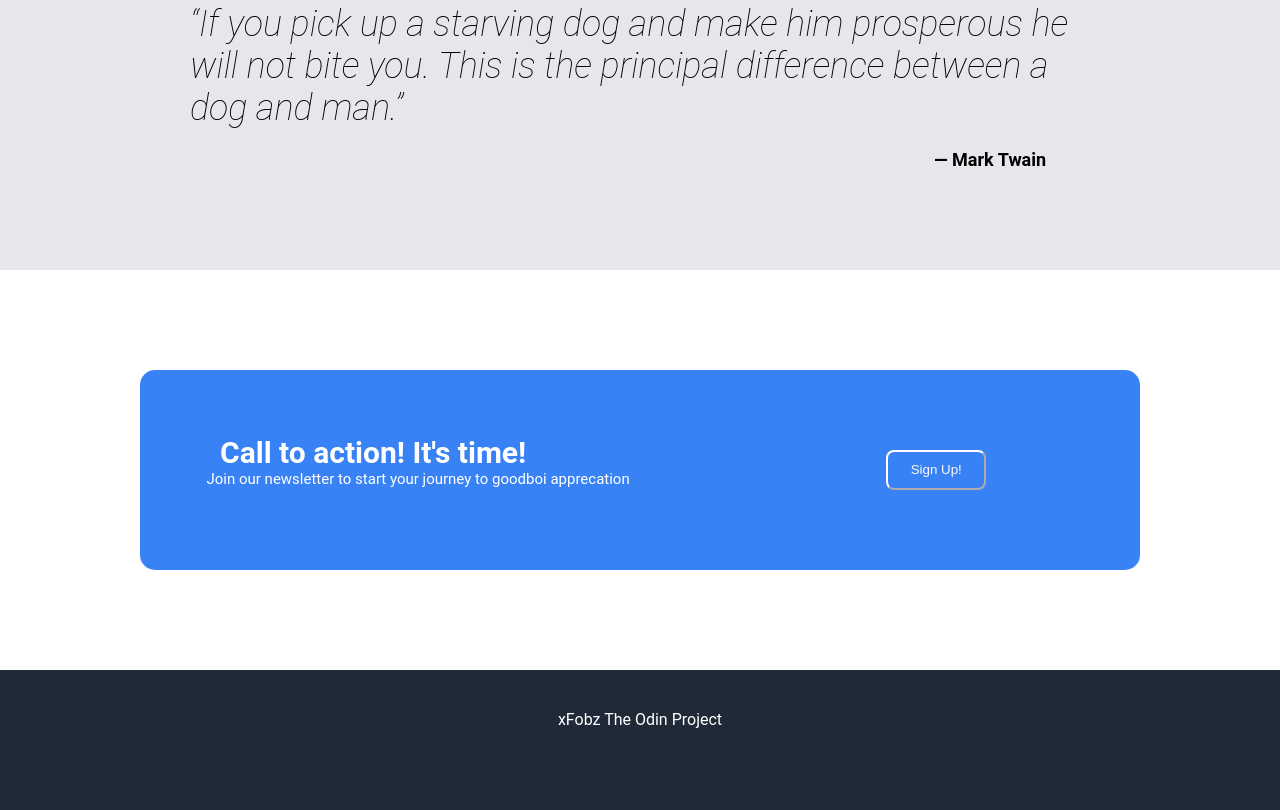
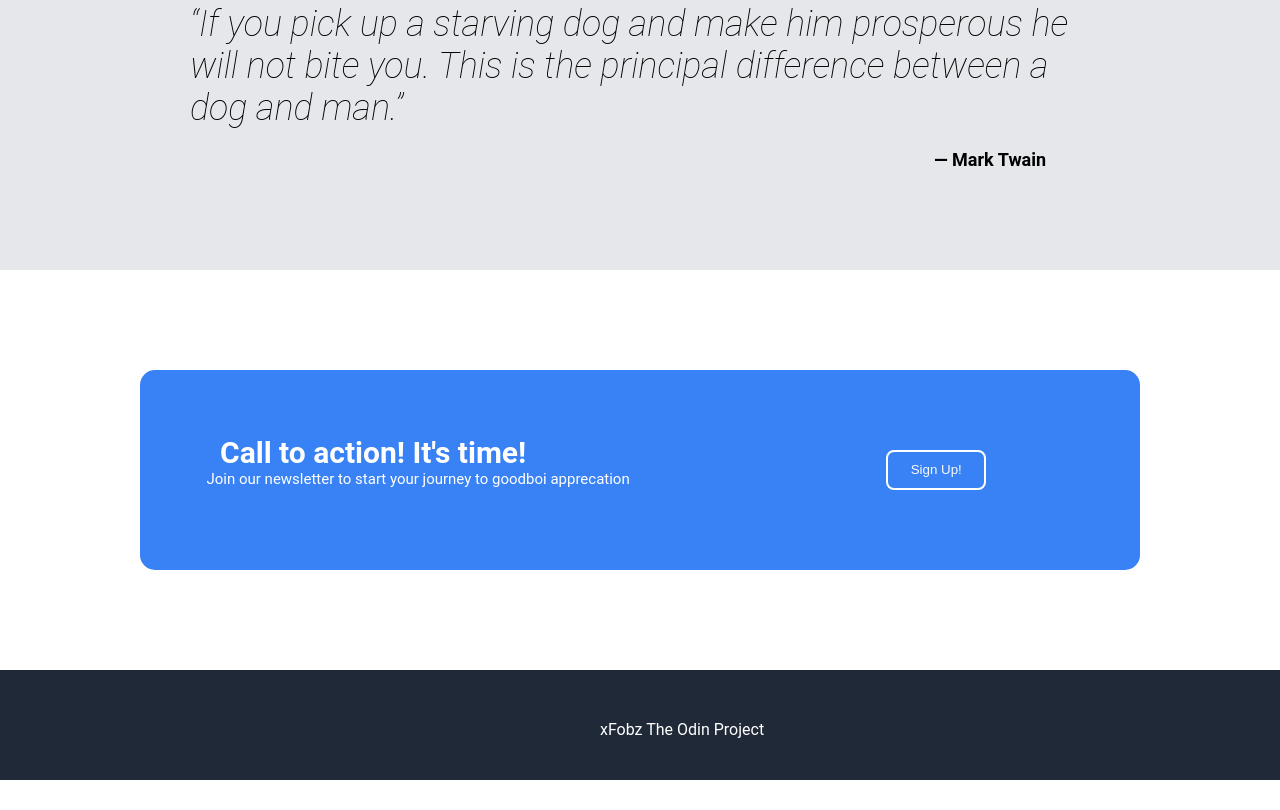
Before and after one commit to xFobz/landing-page, a plain HTML site: page index.html in a window 1280 px wide. Shown: the part 1238-2048 px from the top of the page. After the commit the page ends 2018 px from the top, so only its background shows below. Drawn offline with Linux system fonts and the light colour scheme.

Commit message:
updated footer and removed border from top button and added solid white border to bottom button

```diff
--- a/styles.css
+++ b/styles.css
@@ -61,6 +61,8 @@ body {
     width: 100px;
     height: 40px;
     justify-self: flex-end;
+    border-style: none;
+
 
   }
 
@@ -72,6 +74,7 @@ body {
     width: 100px;
     height: 40px;
     border-color: white;
+    border-style: solid;
 
   }
 
@@ -196,9 +199,13 @@ body {
     font-size: 15px;
 }
 footer{
+    display: flex;
+
     background-color: #1F2937;
     height: 100px;
     color: white;
-    text-align: center;
-    padding-top: 40px;
+    align-items: center;
+    justify-items: center;
+    padding-top: 10px;
+    padding-left: 600px;
 }
```
